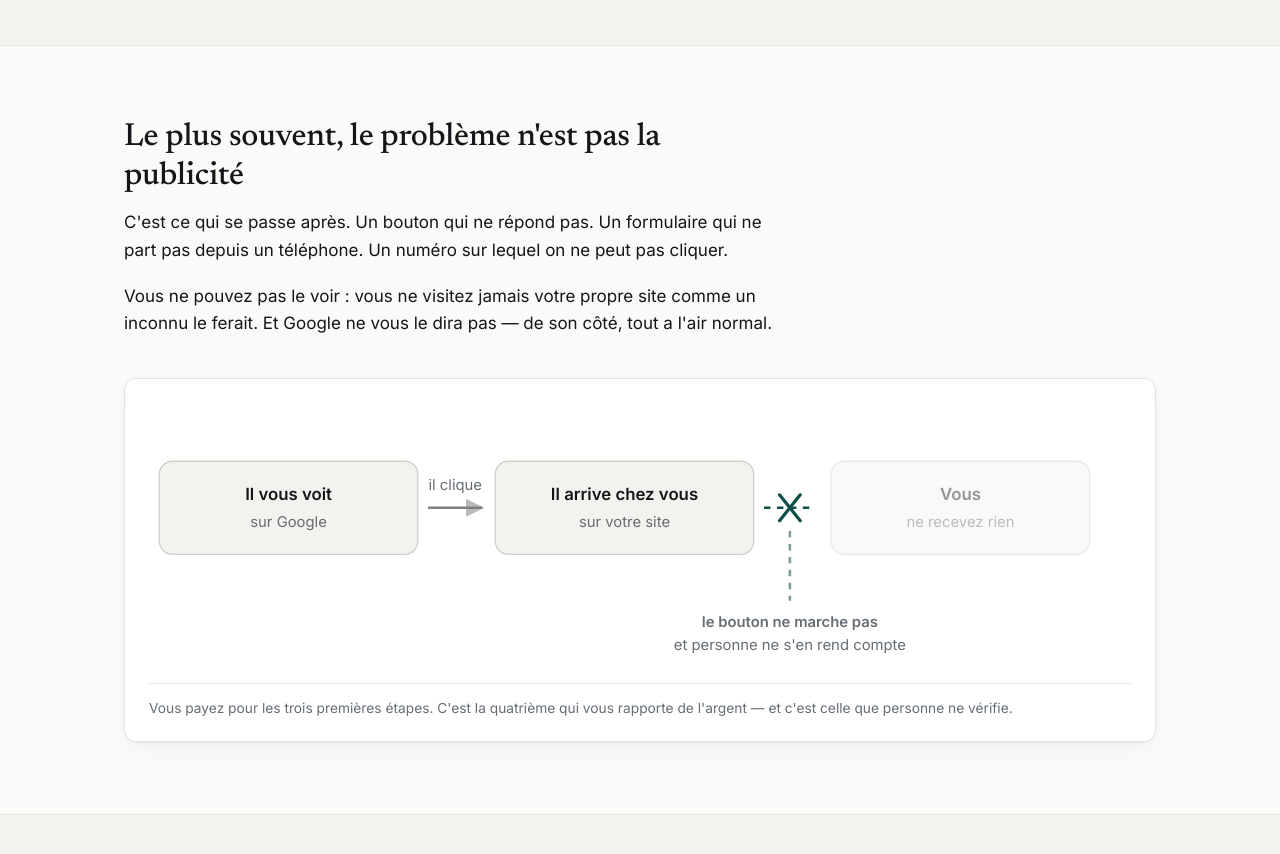
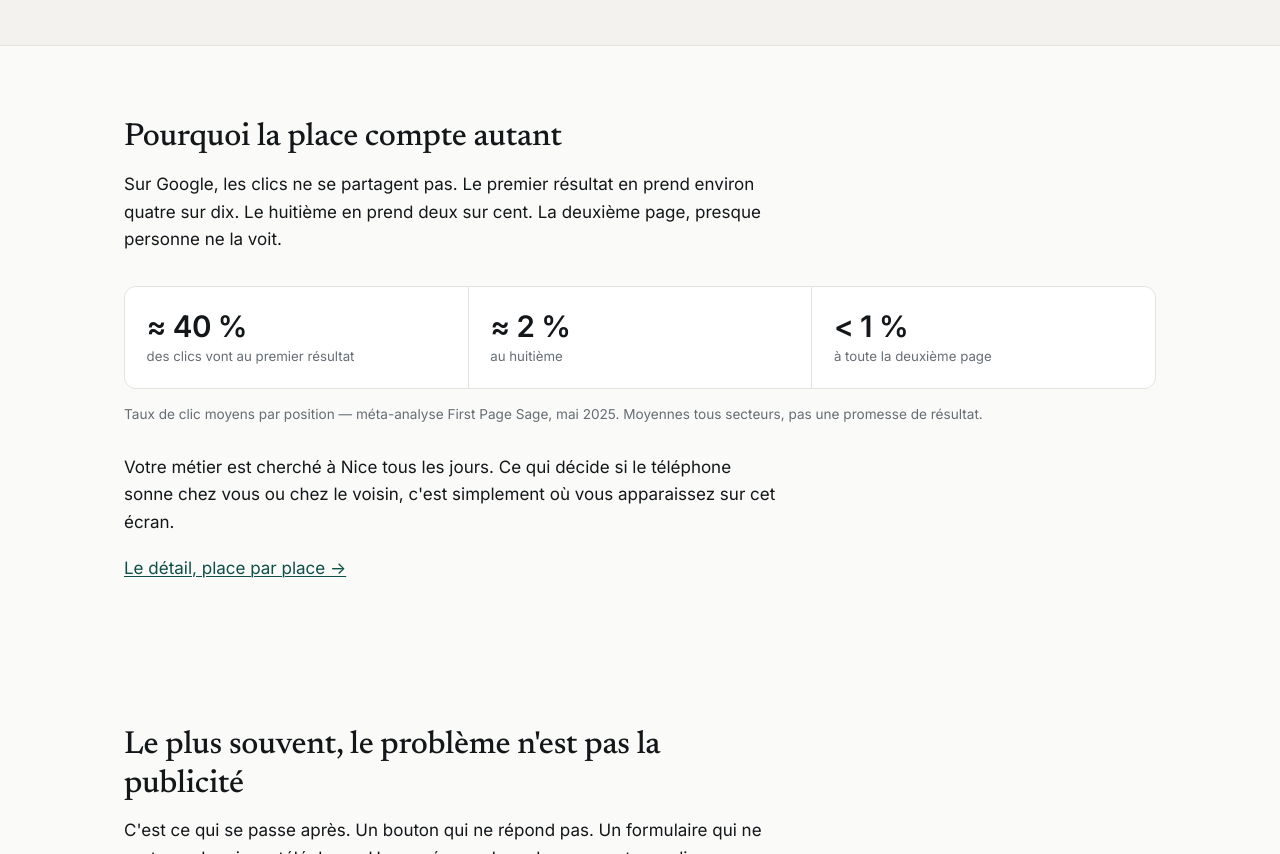
Before and after one commit to light-bot00010/light-bot00010.github.io, a plain HTML site: page index.html in a window 1280 px wide. Shown: the part 1014-1868 px from the top of the page. Drawn offline with Linux system fonts and the light colour scheme.

Commit message:
Update index.html

```diff
--- a/index.html
+++ b/index.html
@@ -105,6 +105,25 @@
     </div>
   </section>
 
+  <!-- what a place on Google is worth -->
+  <section>
+    <div class="wrap">
+      <div class="narrow reveal" style="margin-bottom:2rem">
+        <h2>Pourquoi la place compte autant</h2>
+        <p>Sur Google, les clics ne se partagent pas. Le premier résultat en prend environ quatre sur dix. Le huitième en prend deux sur cent. La deuxième page, presque personne ne la voit.</p>
+      </div>
+      <div class="stats reveal">
+        <div class="stat"><span class="v">≈ 40&nbsp;%</span><span class="l">des clics vont au premier résultat</span></div>
+        <div class="stat"><span class="v">≈ 2&nbsp;%</span><span class="l">au huitième</span></div>
+        <div class="stat"><span class="v">&lt; 1&nbsp;%</span><span class="l">à toute la deuxième page</span></div>
+      </div>
+      <p class="stats-note reveal">Taux de clic moyens par position — méta-analyse First Page Sage, mai 2025. Moyennes tous secteurs, pas une promesse de résultat.</p>
+      <div class="narrow reveal" style="margin-top:1.8rem">
+        <p>Votre métier est cherché à Nice tous les jours. Ce qui décide si le téléphone sonne chez vous ou chez le voisin, c'est simplement où vous apparaissez sur cet écran.</p>
+        <p style="margin-bottom:0"><a href="/referencement-local-nice.html">Le détail, place par place →</a></p>
+      </div>
+    </div>
+  </section>
   <!-- the problem, in plain words -->
   <section>
     <div class="wrap">
```
